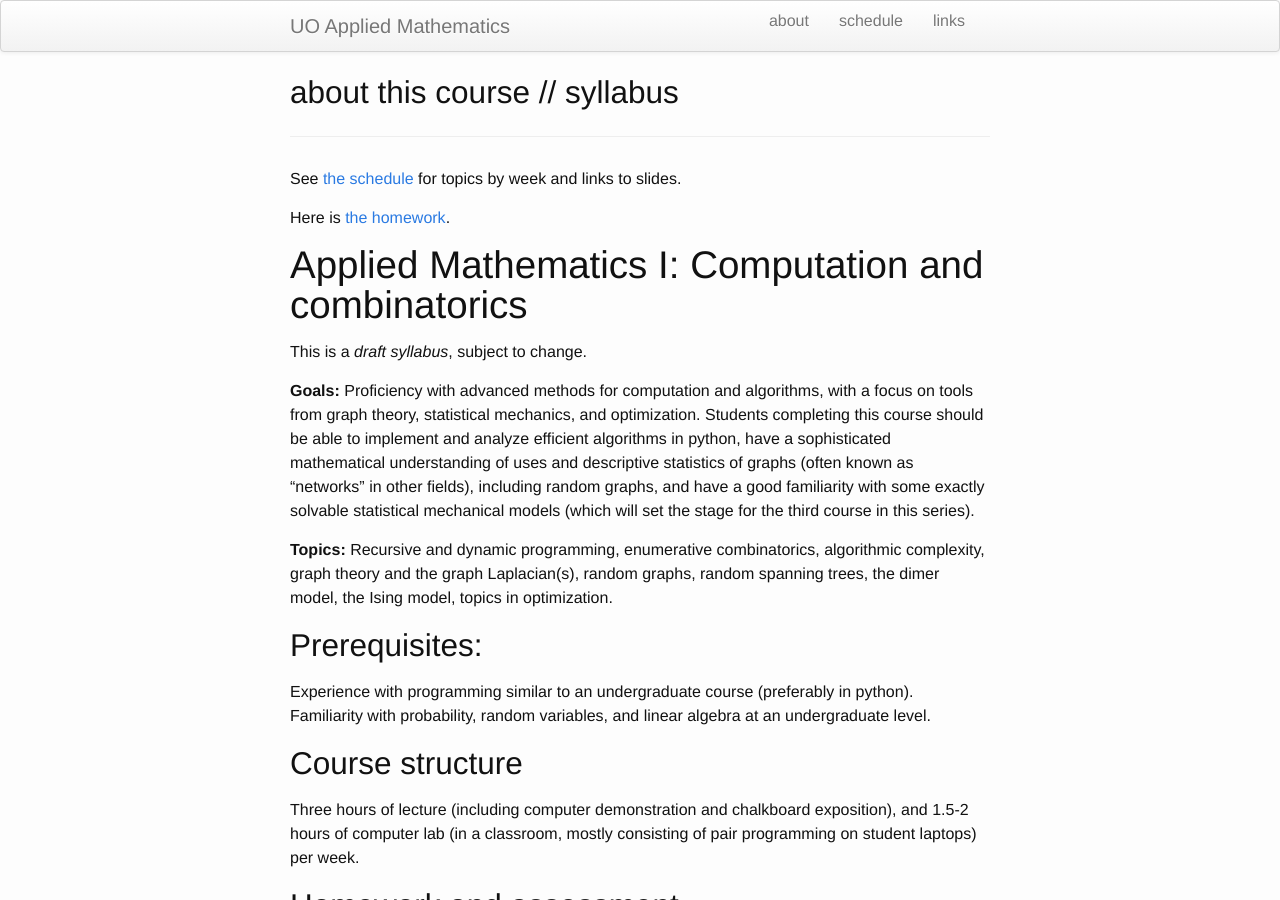
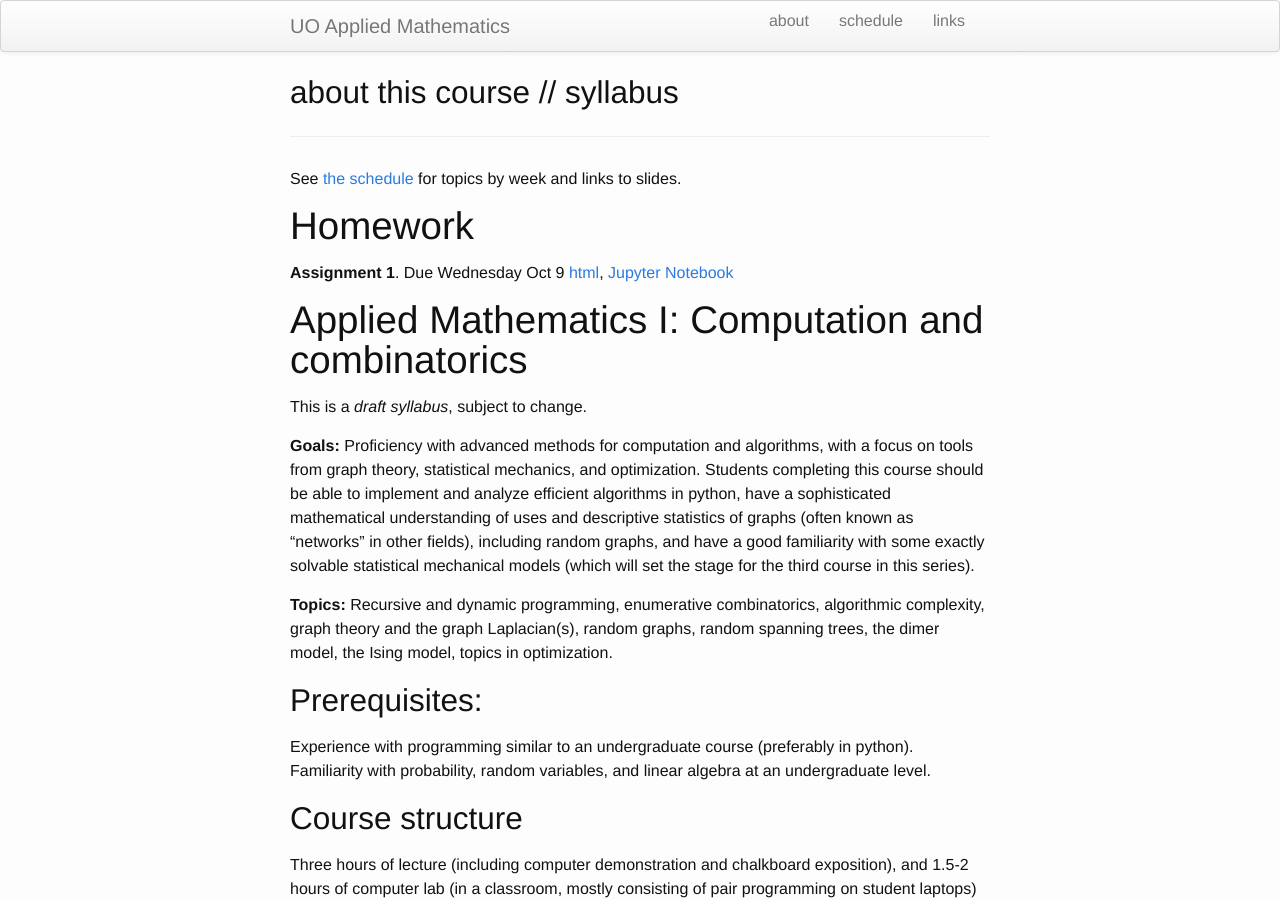
Before and after one commit to uo-applied-math/applied_math, a Jekyll site: the page built from pages/fall.md, in a window 1280 px wide and 900 px high. Built offline with Jekyll 4.4.1, drawn with Linux system fonts in a browser that asks for light colours.

Commit message:
took out the seperate assignments page

```diff
--- a/pages/fall.md
+++ b/pages/fall.md
@@ -6,7 +6,8 @@ description: Syllabus for Computation and Combinatorics
 
 See [the schedule](fall_schedule.html) for topics by week and links to slides.
 
-Here is [the homework](fall_assignments/fall_assignments.html).
+# Homework
+**Assignment 1**.  Due Wednesday Oct 9 [html](hw1.html), [Jupyter Notebook](hw1.ipynb)
 
 # Applied Mathematics I: Computation and combinatorics
 
```
Also changed, not shown: pages/fall_assignments/fall_assignments.md (deleted, +0 -7 lines), 2 other files.
